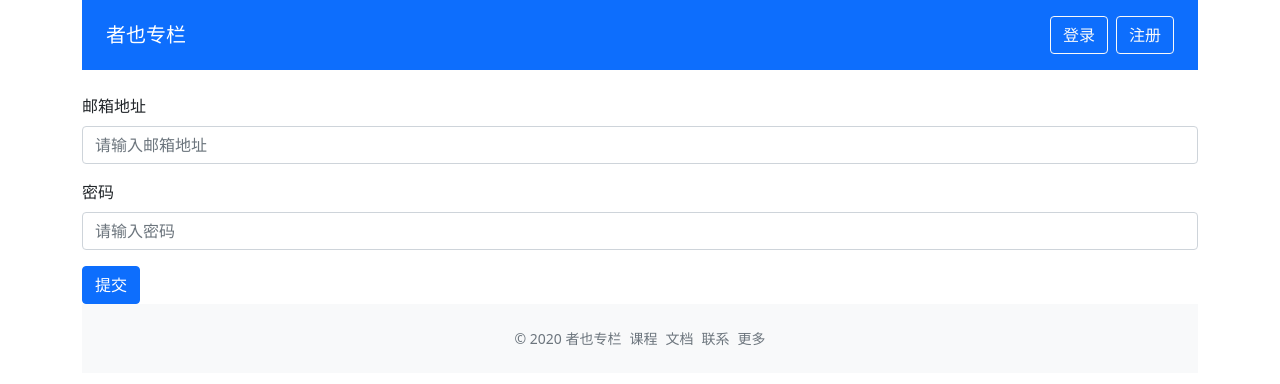
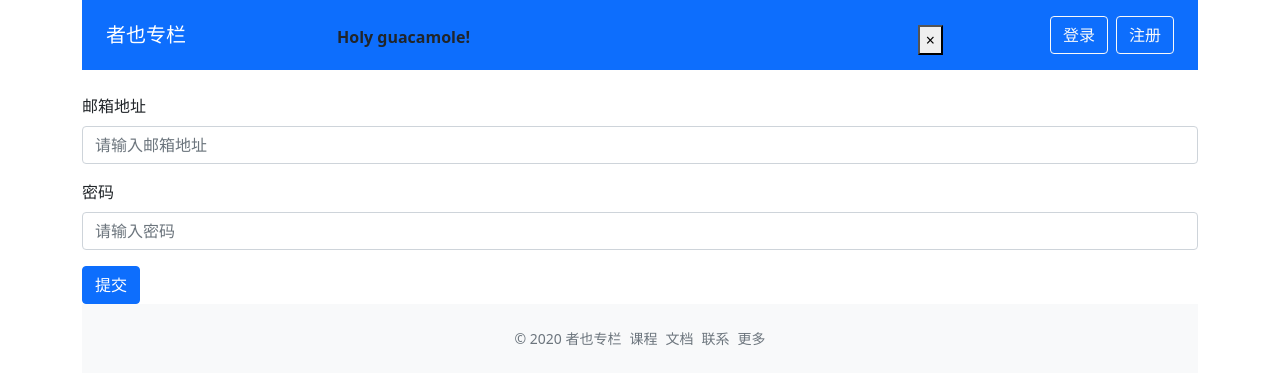
Before and after one commit to DavidLee1995/myvue3, a Vue app: page /login in a window 1280 px wide. Shown: the top 384 px of the page. Built offline with nearby package versions, Linux system fonts and the light colour scheme.

Commit message:
添加错误提示组件，未完成

```diff
--- a/src/App.vue
+++ b/src/App.vue
@@ -11,6 +11,7 @@
     <global-header :user="currentUser"></global-header>
     <h1>{{error.message}}</h1>
     <loader v-if="isLoading"></loader>
+    <message type="error"></message>
     <router-view></router-view>
     <footer class="text-center py-4 text-secondary bg-light mt-6">
       <small>
@@ -34,12 +35,14 @@ import GlobalHeader from './components/GlobalHeader.vue'
 import Loader from './components/Loader.vue'
 import { useStore } from 'vuex'
 import { GlobalDataProps } from './store'
+import Message from './components/Message.vue'
 export default defineComponent({
   name: 'App',
   components: {
     // ColumnList,
     GlobalHeader,
-    Loader
+    Loader,
+    Message
   },
   setup () {
     const store = useStore<GlobalDataProps>()
--- /dev/null
+++ b/src/components/Message.vue
@@ -0,0 +1,34 @@
+<template>
+  <teleport to="#message">
+    <div class="alert message-info fixed-top w-50 mx-auto d-flex justify-content-between mt-2" role="alert">
+      <strong>Holy guacamole!</strong>
+      <button
+        type="button"
+        class="close"
+        data-dismiss="alert"
+        aria-label="Close"
+      >
+        <span aria-hidden="true">&times;</span>
+      </button>
+    </div>
+  </teleport>
+</template>
+<script lang="ts">
+import { defineComponent, PropType } from 'vue'
+export type MessageType = 'success' | 'error' | 'default'
+export default defineComponent({
+  name: 'Message',
+  props: {
+    message: String,
+    type: {
+      type: String as PropType<MessageType>,
+      default: 'default'
+    }
+  },
+  setup (props, content) {
+    const node = document.createElement('div')
+    node.id = 'message'
+    document.body.appendChild(node)
+  }
+})
+</script>
```
